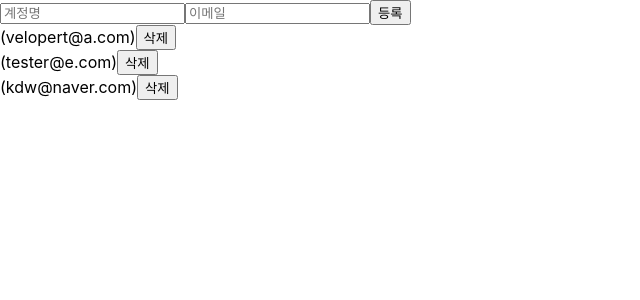
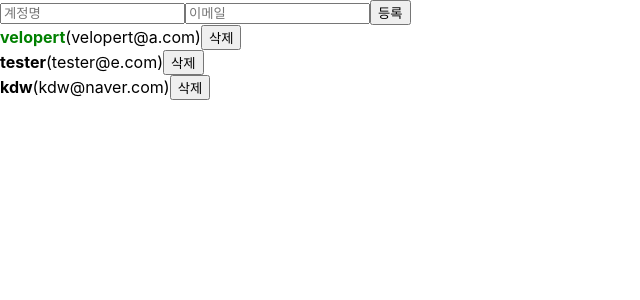
Before and after one commit to dwkim-97/velopert-react-redux, a React (Create React App) app: page / in a window 1280 px wide. Shown: the top 300 px of the page, without its empty margins (0-640 px from the left). Built offline with nearby package versions, Linux system fonts and the light colour scheme.

Commit message:
1-15 배열 항목 수정하기

```diff
--- a/src/App.js
+++ b/src/App.js
@@ -21,17 +21,20 @@
     {
       id: 1,
       username: 'velopert',
-      email: 'velopert@a.com'
+      email: 'velopert@a.com',
+      active: true
     },
     {
       id: 2,
       username: 'tester',
-      email: 'tester@e.com'
+      email: 'tester@e.com',
+      active: false
     },
     {
       id: 3,
       username: 'kdw',
-      email: 'kdw@naver.com'
+      email: 'kdw@naver.com',
+      active: false
     }
   ]);
 
@@ -42,7 +45,7 @@
   const onCreate = () => {
     const user = {
       id: nextId.current,
-      username, email
+      username, email,
     }
     // setUsers([...users, user]); // spread 연산자 사용
     setUsers(users.concat(user)); // concat 함수 사용
@@ -57,10 +60,18 @@
     setUsers(users.filter(user => user.id !== id))
   }
 
+  const onToggle = id => {
+    // map 함수를 사용하면 불변성을 지키면서
+    setUsers(
+      users.map(user => user.id === id ? {
+        ...user, active: !user.active
+      } : user))
+  }
+
   return (
     <>
       <CreateUser username={username} email={email} onChange={onChange} onCreate={onCreate} />
-      <UserList users={users} onRemove={onRemove} />
+      <UserList users={users} onRemove={onRemove} onToggle={onToggle} />
     </>
 
   );
--- a/src/UserList.js
+++ b/src/UserList.js
@@ -1,19 +1,28 @@
 import React from "react";
 
-function User({ user, onRemove }) {
+function User({ user, onRemove, onToggle }) {
     return (
         <div>
-            <b>{user.name}</b> <sapn>({user.email})</sapn>
+            <b
+                style={{
+                    cursor: 'pointer',
+                    color: user.active ? 'green' : 'black'
+                }}
+                onClick={() => onToggle(user.id)}
+            >
+                {user.username}
+            </b>
+            <sapn>({user.email})</sapn>
             <button onClick={() => onRemove(user.id)}>삭제</button>
         </div>
     )
 }
 
-function UserList({ users, onRemove }) {
+function UserList({ users, onRemove, onToggle }) {
     return (
         <div>
             {
-                users.map(user => <User user={user} key={user.id} onRemove={onRemove} />)
+                users.map(user => <User user={user} key={user.id} onRemove={onRemove} onToggle={onToggle} />)
             }
         </div>
     )
```
